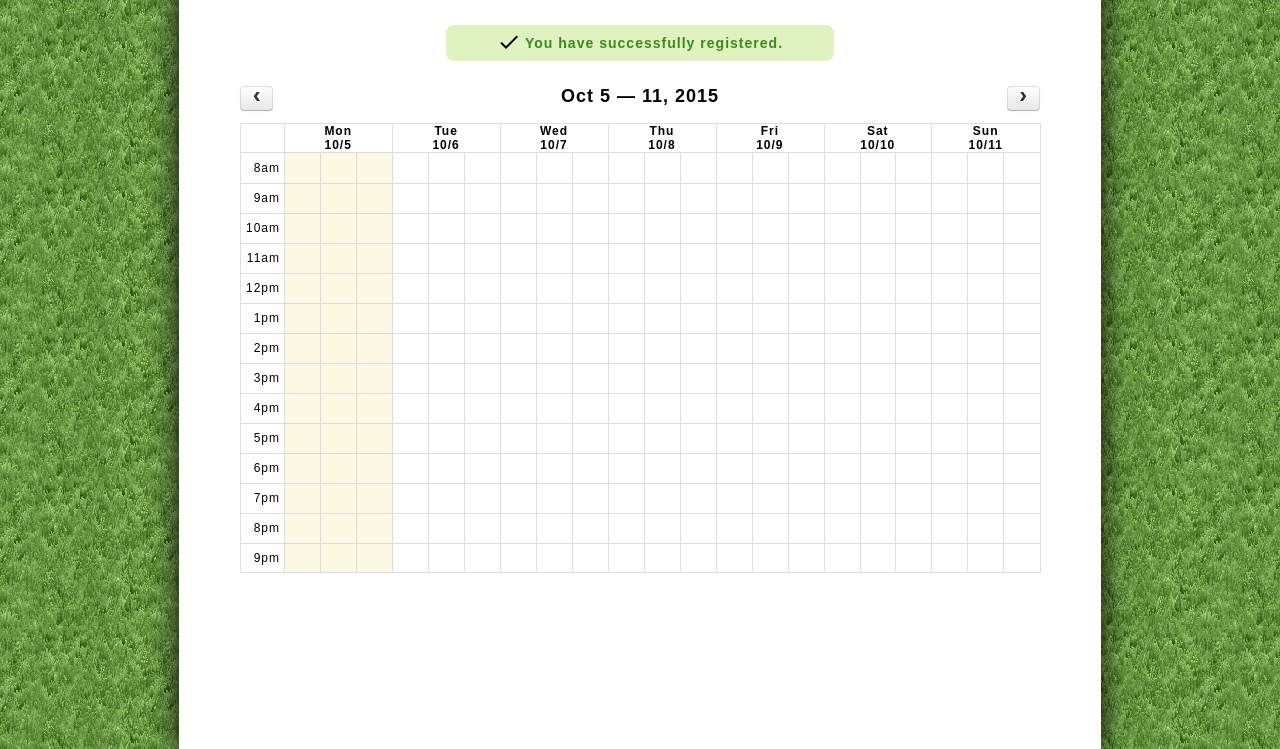
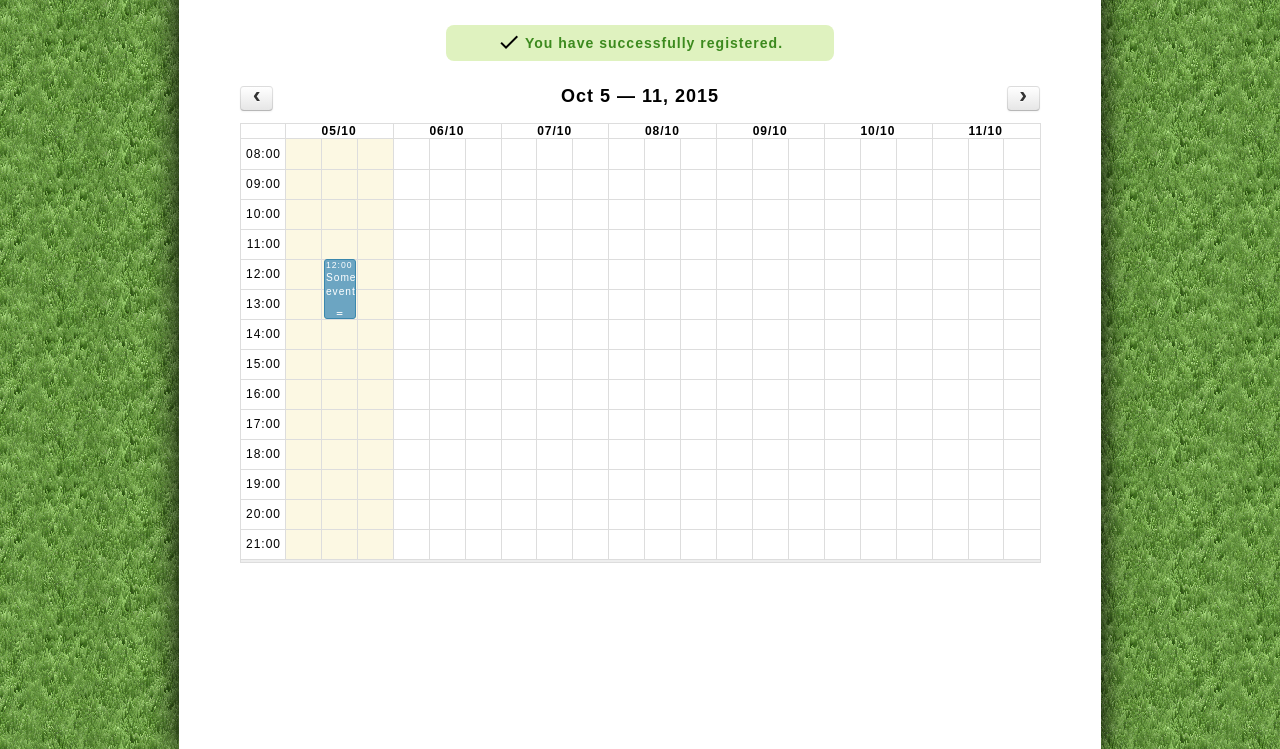
Before and after one commit to crypotex/taas, a Django app: template taas/reservation/templates/index.html in a window 1280 px wide. Shown: the part 121-870 px from the top of the page. Run offline with Django 3.2, Linux system fonts and the light colour scheme; the template is opened without the code that fills it, so the values that code supplies are empty; some libraries are stand-ins or nearby versions.

Commit message:
Changed some column and time formats. Issue #16

```diff
--- a/taas/reservation/static/js/calendar.js
+++ b/taas/reservation/static/js/calendar.js
@@ -15,20 +15,49 @@ $(document).ready(function() {
         firstDay: 1,
         slotDuration: '01:00:00',
         slotEventOverlap: false,
+        allDay: false,
+        columnFormat: 'DD/MM',
+        timeFormat: 'HH:mm { - HH:mm}',
+        axisFormat: 'HH:mm',
         minTime: '08:00:00',
         maxTime: '22:00:00',
-        contentHeight: 450,
+        contentHeight: 440,
         editable: true,
-         header: {
+        header: {
             left: 'prev',
             center: 'title',
             right: 'next'
         },
+        //hardcoded event at the moment
         events: [{
             title: 'Some event',
-            start: $.fullCalendar.moment('2015-10-01T12:00:00'), // now
-            end: $.fullCalendar.moment('2015-10-01T14:00:00'),
+            start: $.fullCalendar.moment('2015-10-05T12:00:00'),
+            end: $.fullCalendar.moment('2015-10-05T14:00:00'),
             column: 1
         }]
+        /*eventRender: function(event, element) {
+            element.find(".fc-event-title").remove();
+            element.find(".fc-event-time").remove();
+            var new_description =
+                moment(event.start).format("HH:mm") + '-'
+                + moment(event.end).format("HH:mm") + '<br/>'
+                + event.customer + '<br/>'
+                + '<strong>Address: </strong><br/>' + event.address + '<br/>'
+                + '<strong>Task: </strong><br/>' + event.task + '<br/>'
+                + '<strong>Place: </strong>' + event.place + '<br/>'
+            ;
+            element.append(new_description);
+            element.qtip({
+                content: event.title
+            });
+        },*/
+        /*dayClick: function(date, jsEvent, view) {
+            alert('Clicked on: ' + date.format() + " " + view.column);
+            alert('Coordinates: ' + jsEvent.pageX + ',' + jsEvent.pageY);
+
+            getCellFromDate(date, $('#calendar'));
+            // change the day's background color just for fun
+            $(this).css('background-color', 'red');
+       }*/
     });
 });
--- a/taas/reservation/static/js/fullcalendar/fullcalendar.css
+++ b/taas/reservation/static/js/fullcalendar/fullcalendar.css
@@ -766,7 +766,7 @@ a.fc-more:hover {
 }
 
 .fc-basic-view .fc-body .fc-row {
-	min-height: 4em; /* ensure that all rows are at least this tall */
+	min-height: 3em; /* ensure that all rows are at least this tall */
 }
 
 /* a "rigid" row will take up a constant amount of height because content-skeleton is absolute */
@@ -830,7 +830,7 @@ a.fc-more:hover {
 }
 
 .fc-agenda-view .fc-day-grid .fc-row {
-	min-height: 4em; /* all-day section will never get shorter than this */
+	min-height: 3em; /* all-day section will never get shorter than this */
 }
 
 .fc-agenda-view .fc-day-grid .fc-row .fc-content-skeleton {
```
